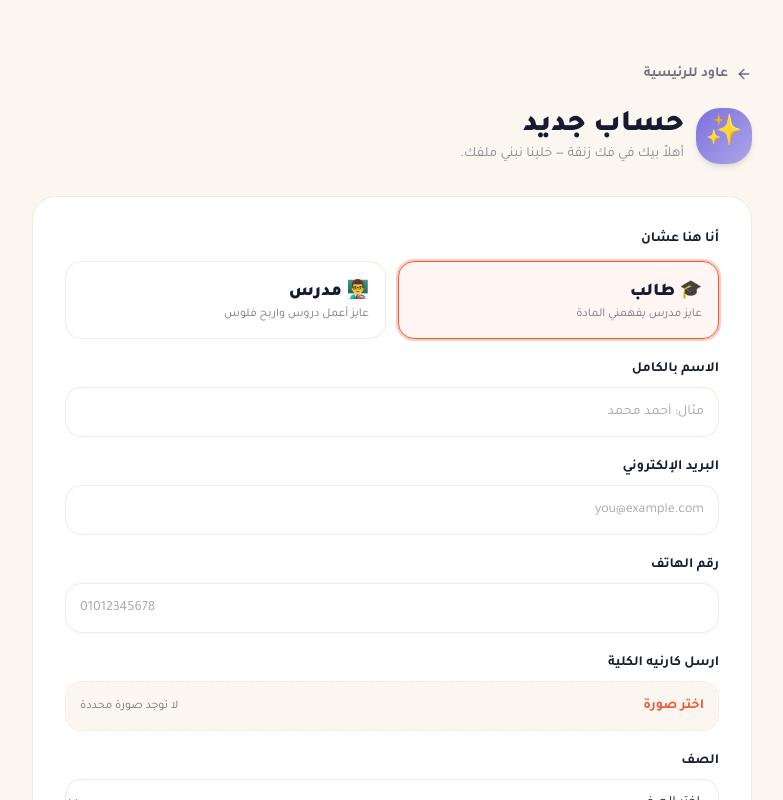
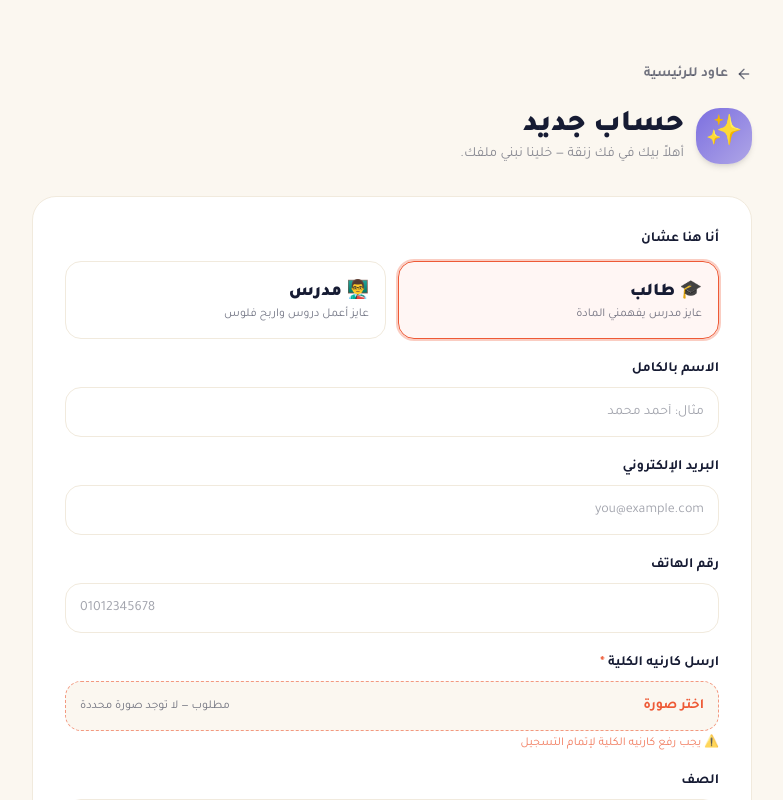
Before and after one commit to Yossefyasser00/raf3-elmashro3, a Next.js app in the folder frontend/: page /register in a window 1280 px wide. Shown: the top 800 px of the page, without its empty margins (248-1031 px from the left). Built offline with nearby package versions, Linux system fonts and the light colour scheme.

Commit message:
feat: make college card required in registration form

```diff
--- a/frontend/app/register/page.tsx
+++ b/frontend/app/register/page.tsx
@@ -22,16 +22,20 @@ export default function RegisterPage() {
     e.preventDefault();
     setError(null);
     setSuccess(null);
+
+    if (!collegeCardFile) {
+      setError("كارنيه الكلية مطلوب — يرجى رفع صورة الكارنيه للمتابعة.");
+      return;
+    }
+
     setSubmitting(true);
     try {
-      const collegeCardDataUrl = collegeCardFile
-        ? await new Promise<string>((resolve, reject) => {
-            const reader = new FileReader();
-            reader.onload = () => resolve(String(reader.result ?? ""));
-            reader.onerror = () => reject(new Error("failed to read college card"));
-            reader.readAsDataURL(collegeCardFile);
-          })
-        : null;
+      const collegeCardDataUrl = await new Promise<string>((resolve, reject) => {
+        const reader = new FileReader();
+        reader.onload = () => resolve(String(reader.result ?? ""));
+        reader.onerror = () => reject(new Error("failed to read college card"));
+        reader.readAsDataURL(collegeCardFile);
+      });
 
       const res = await fetch(
         `${process.env.NEXT_PUBLIC_API_BASE_URL ?? "http://localhost:4000"}/api/v1/auth/register`,
@@ -44,7 +48,7 @@ export default function RegisterPage() {
             phone,
             password,
             initialRole,
-            collegeCardFileName: collegeCardDataUrl ?? null,
+            collegeCardFileName: collegeCardDataUrl,
             gradeLevel: gradeLevel || null,
           }),
         },
@@ -174,12 +178,12 @@ export default function RegisterPage() {
 
           <div>
             <label htmlFor="college-card" className="mb-2 block text-sm font-bold text-ink dark:text-slate-200">
-              ارسل كارنيه الكلية
+              ارسل كارنيه الكلية <span className="text-coral">*</span>
             </label>
-            <label className="flex cursor-pointer items-center justify-between gap-3 rounded-2xl border border-dashed border-sand bg-cream p-3.5 transition hover:border-coral dark:border-slate-600 dark:bg-slate-900/60">
+            <label className={`flex cursor-pointer items-center justify-between gap-3 rounded-2xl border border-dashed p-3.5 transition hover:border-coral dark:bg-slate-900/60 ${collegeCardFile ? "border-mint bg-mint/5" : "border-coral/60 bg-cream dark:border-coral/40"}`}>
               <span className="text-sm font-bold text-coral">اختر صورة</span>
               <span className="text-xs text-ink/60 dark:text-slate-300">
-                {collegeCardFile ? collegeCardFile.name : "لا توجد صورة محددة"}
+                {collegeCardFile ? collegeCardFile.name : "مطلوب — لا توجد صورة محددة"}
               </span>
               <input
                 id="college-card"
@@ -189,6 +193,9 @@ export default function RegisterPage() {
                 onChange={(e) => setCollegeCardFile(e.target.files?.[0] ?? null)}
               />
             </label>
+            {!collegeCardFile && (
+              <p className="mt-1 text-xs text-coral/80">⚠️ يجب رفع كارنيه الكلية لإتمام التسجيل</p>
+            )}
           </div>
 
           <div>
```
